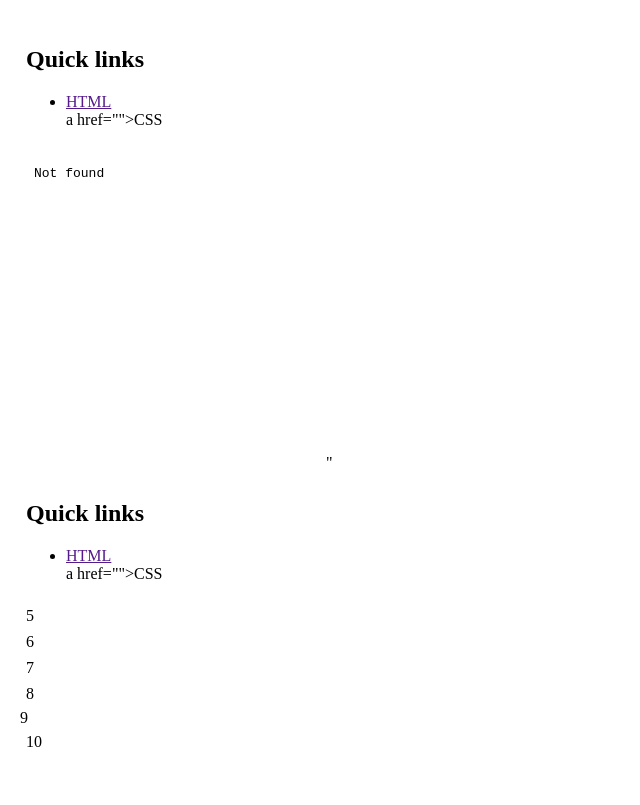
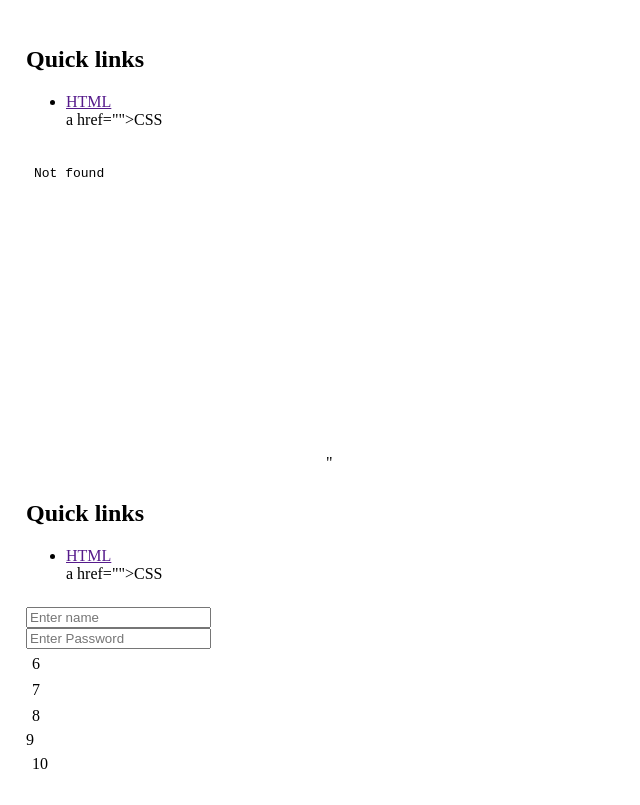
Before and after one commit to Ethanpaul1/Classroom_landing_page, a plain HTML site: page index.html in a window 1280 px wide. Shown: the whole page, without its empty margins (0-640 px from the left). Drawn offline with Linux system fonts and the light colour scheme.

Commit message:
Refactor form structure in index.html
Updated the form structure in the main section to include name and password inputs.

```diff
--- a/index.html
+++ b/index.html
@@ -29,7 +29,20 @@
                     <li<>a href="">CSS</a></li>
                 </ul>
         </aside>
-        <div id="divform">5</div>
+        <main id="divform">
+            <form id="helpForm" action="/"
+            <div>
+                <input placeholder="Enter name"
+                    id="nameInput"
+                    name="nameInput"
+                    type="text"
+            <div>
+            <div>
+                 <input placeholder="Enter Password"
+                    id="PasswordInput"
+                    name="PasswordInput"
+                    type="text"
+           <div>
         <div id="divcard1">6</div>
         <div id="divcard2">7</div>
         <div id="divcard3">8</div>
```
